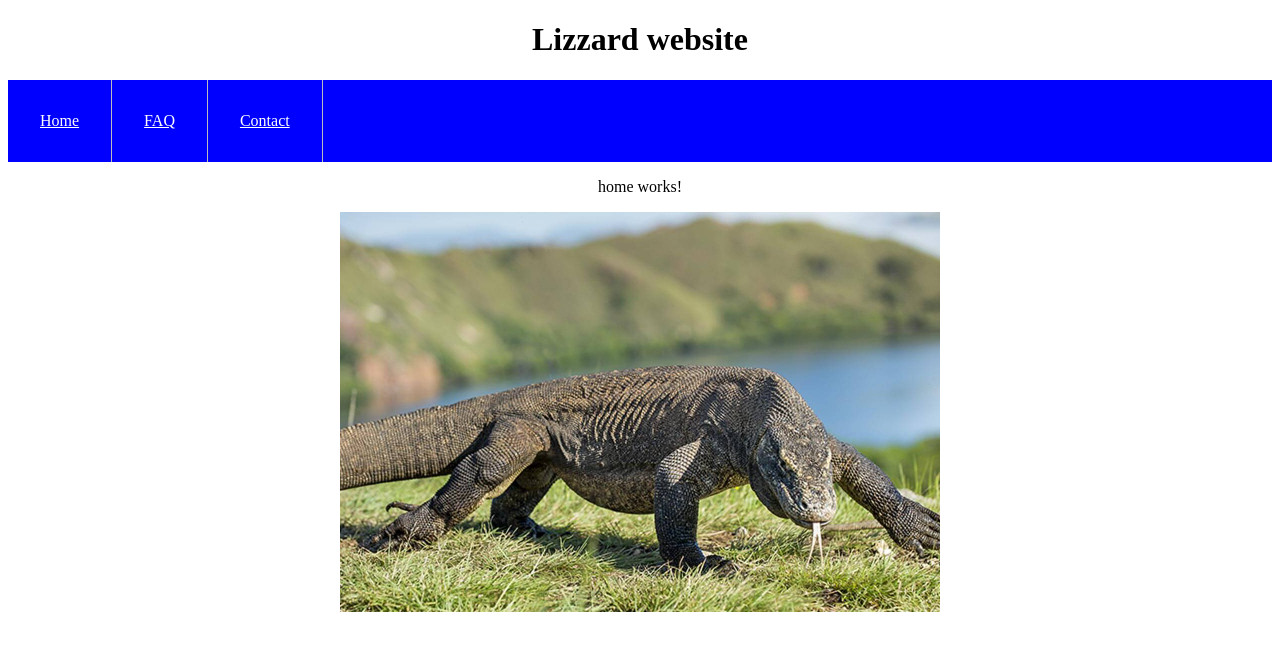
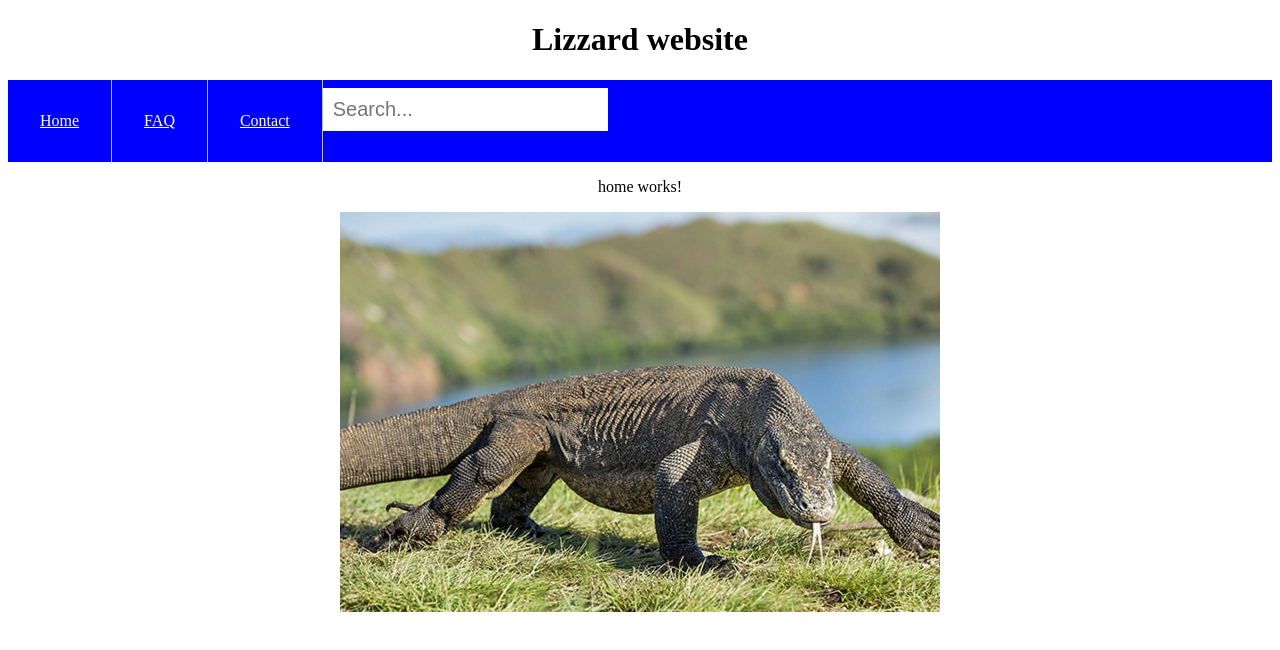
Before and after one commit to filmatop/lizzard, an Angular app: page /home in a window 1280 px wide. Shown: the top 650 px of the page. Built offline with nearby package versions, Linux system fonts and the light colour scheme.

Commit message:
added search bar

```diff
--- a/src/app/app.component.css
+++ b/src/app/app.component.css
@@ -21,3 +21,12 @@ li a {
 li a:hover {
   background-color: red;
 }
+
+input[type=text] {
+  float: left;
+  padding: 0.5em;
+  border: none;
+  margin-top: 8px;
+  margin-right: 16px;
+  font-size: 20px;
+}
--- a/src/app/app.component.html
+++ b/src/app/app.component.html
@@ -14,6 +14,9 @@
     <li>
       <a routerLink="/contact">Contact</a>
     </li>
+    <li>
+      <input type="text" placeholder="Search...">
+    </li>
   </ul>
 
   <router-outlet></router-outlet>
```
